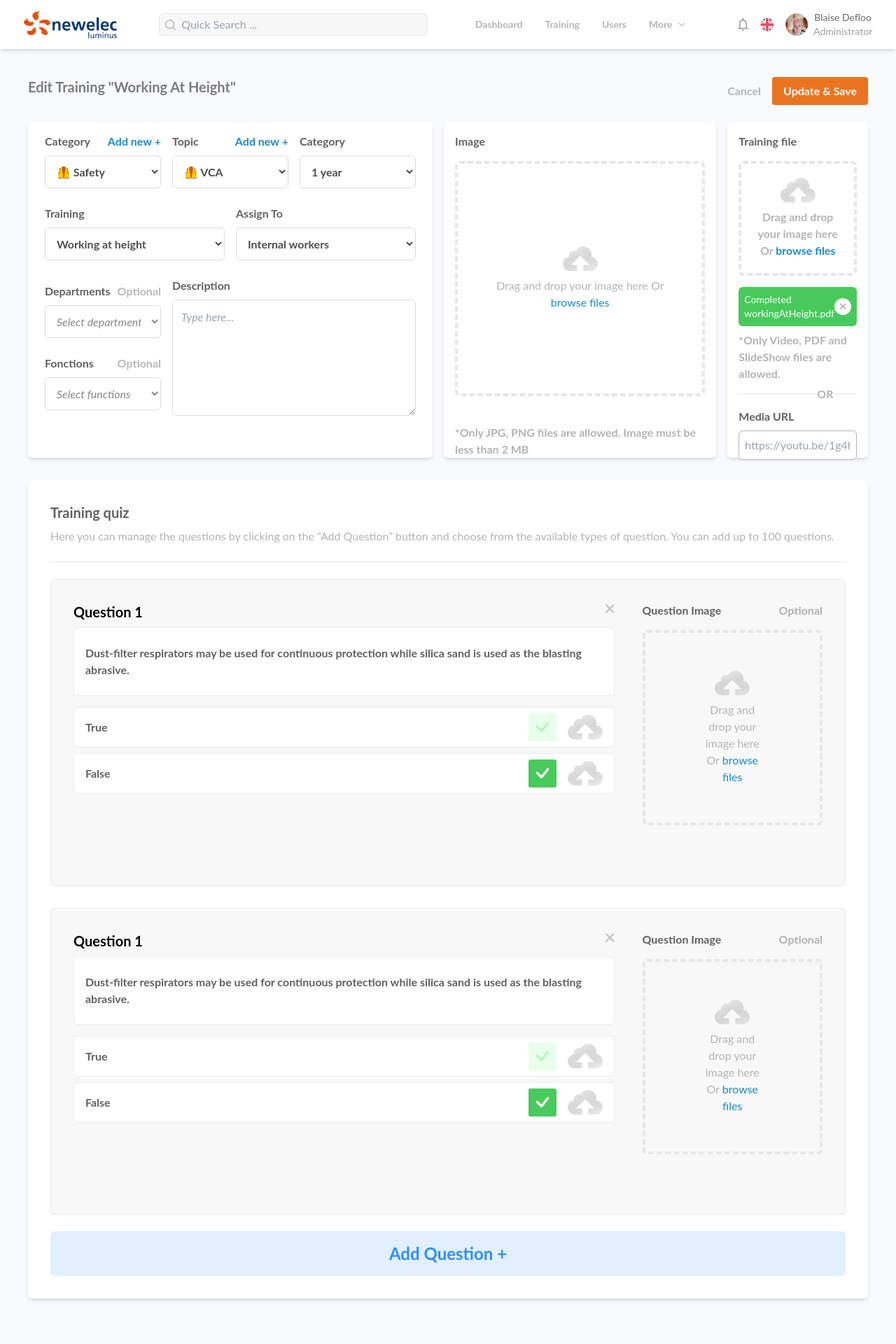
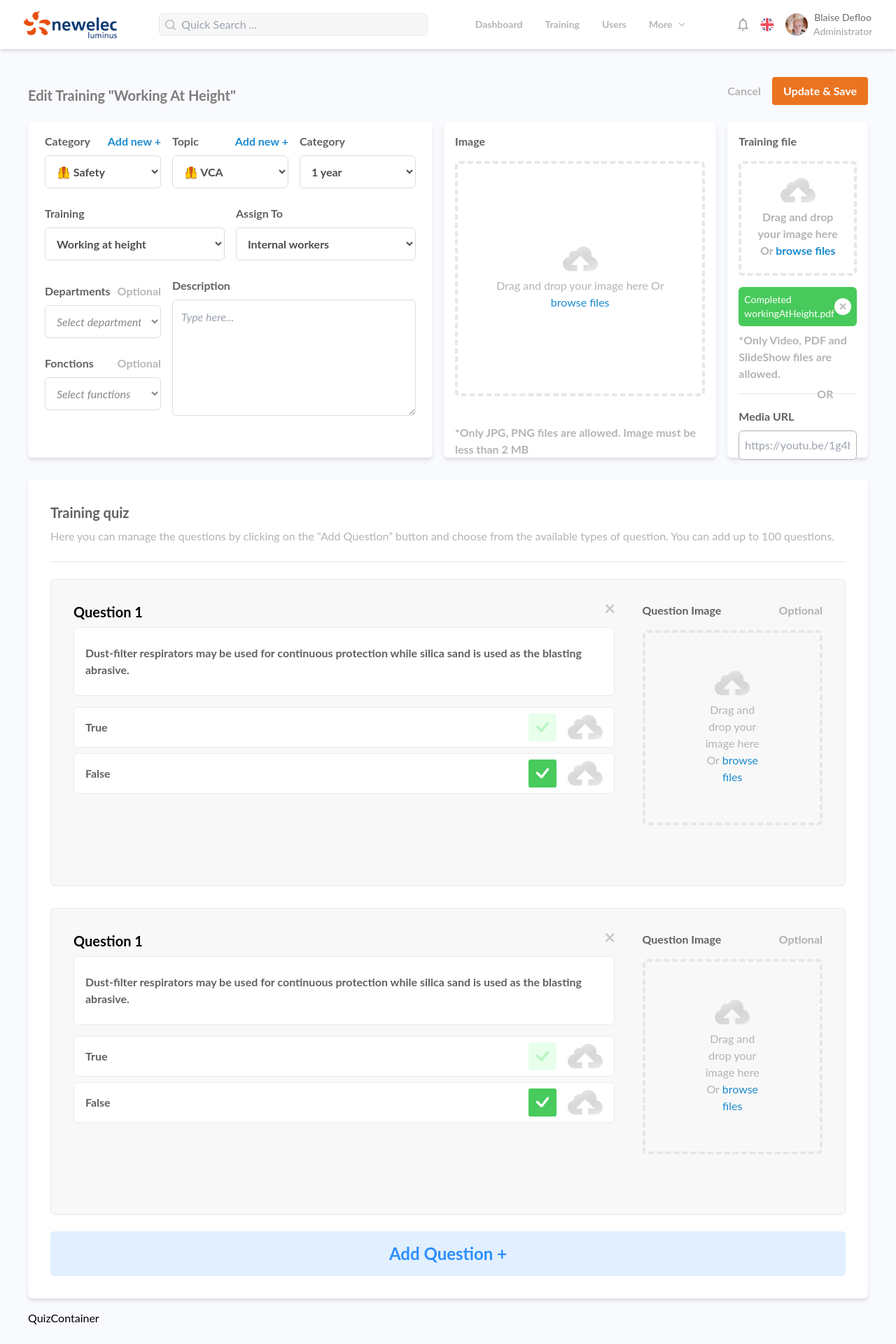
Before and after one commit to oldProjectss/Imense, a React (Vite) app: page / in a window 1280 px wide. Shown: the top 1920 px of the page at 70% size. Built offline with nearby package versions, Linux system fonts and the light colour scheme.

Commit message:
Reduce code

```diff
--- a/src/components/Main.jsx
+++ b/src/components/Main.jsx
@@ -1,11 +1,10 @@
 import React from 'react';
-import Training from './Training';
-import TrainingQuiz from './TrainingQuiz';
+import { QuizContainer, Training, TrainingQuiz } from './';
 
 const Main = () => {
   return (
     <div className="flex flex-col m-10">
-      <div className="flex justify-between mb-2">
+      <div className="flex justify-between items-end mb-2">
         <h1 className="text-[#7c7c7c] text-xl font-bold">Edit Training "Working At Height"</h1>
         <div className="flex justify-center items-center">
           <a href="#" className="text-[#b5b5b5] font-bold py-2 px-4 rounded">
@@ -16,6 +15,7 @@ const Main = () => {
       </div>
       <Training />
       <TrainingQuiz />
+      <QuizContainer />
     </div>
   );
 };
```
